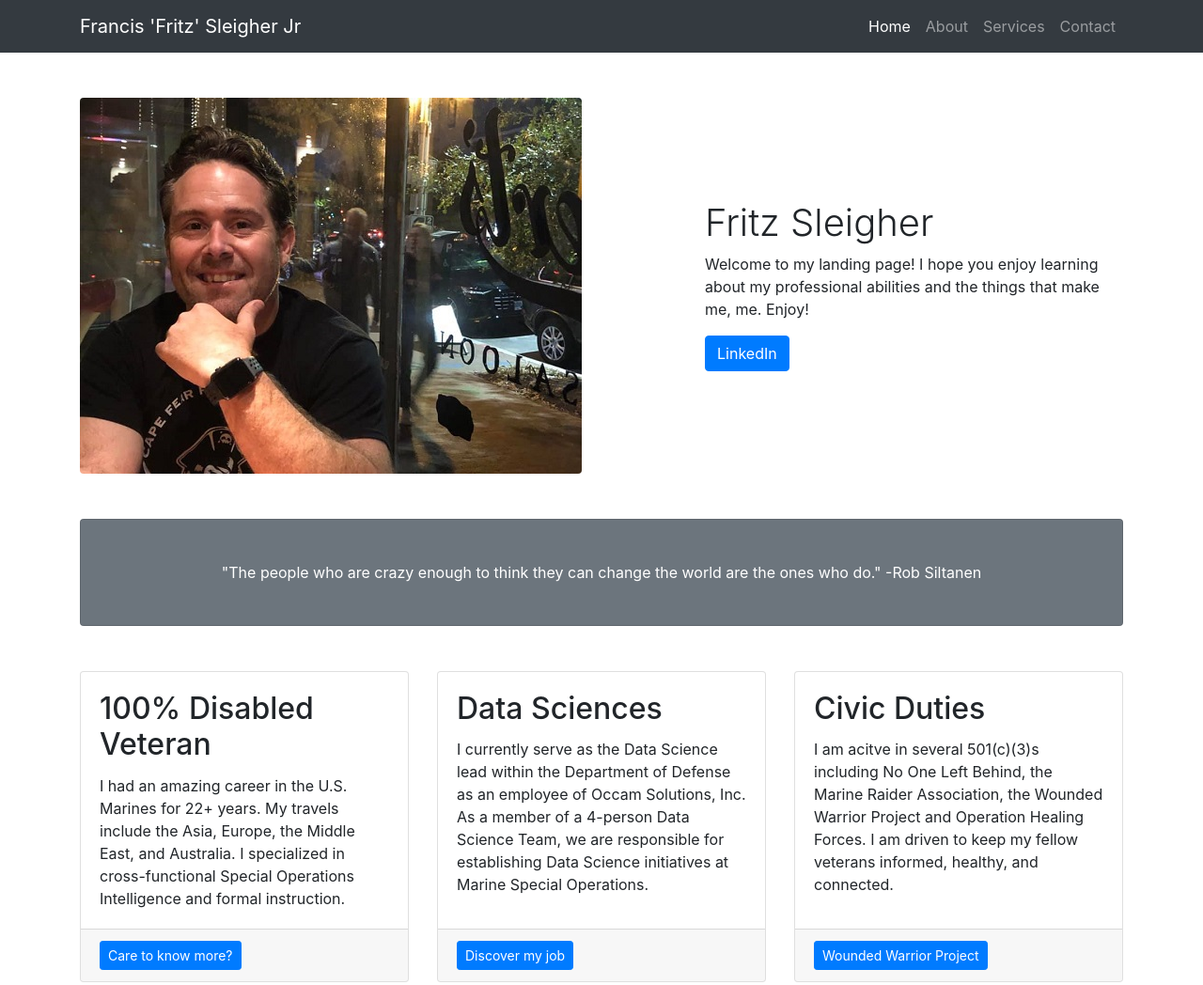
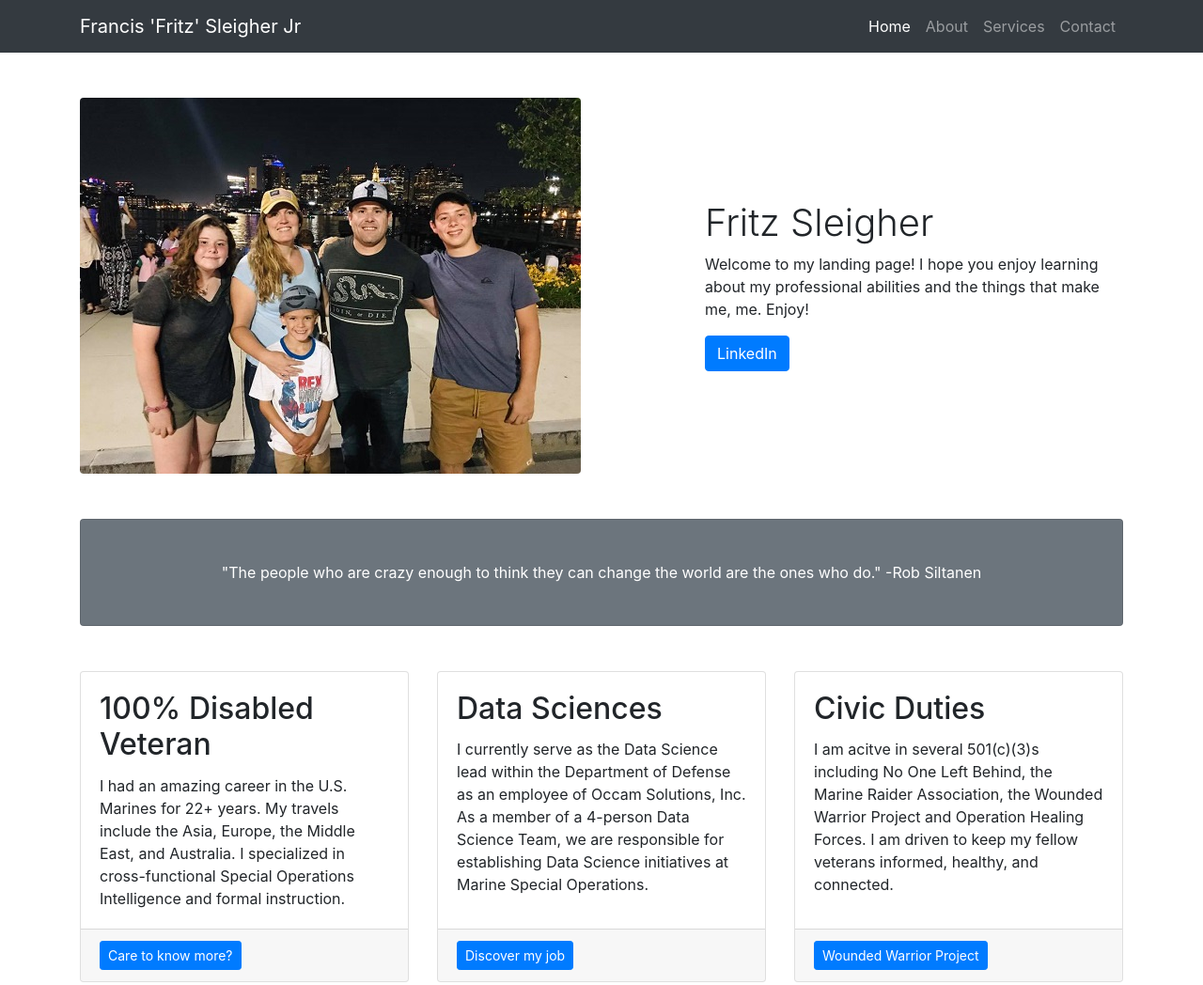
Before and after one commit to Br3auXChach0/fritzsleigher.github.io, a website: page index.html in a window 1280 px wide. Shown: the top 1048 px of the page at 94% size. Drawn offline with Linux system fonts and the light colour scheme.

Commit message:
Update index.html

```diff
--- a/index.html
+++ b/index.html
@@ -54,7 +54,7 @@
     <!-- Heading Row -->
     <div class="row align-items-center my-5">
       <div class="col-lg-7">
-        <img class="img-fluid rounded mb-4 mb-lg-0" src="IMGs/DCFull.jpg" alt="Capitol Hill Visit">
+        <img class="img-fluid rounded mb-4 mb-lg-0" src="IMGs/FamilyBoston.jpg" alt="Boston 4th of July">
       </div>
       <!-- /.col-lg-8 -->
       <div class="col-lg-5">
```
